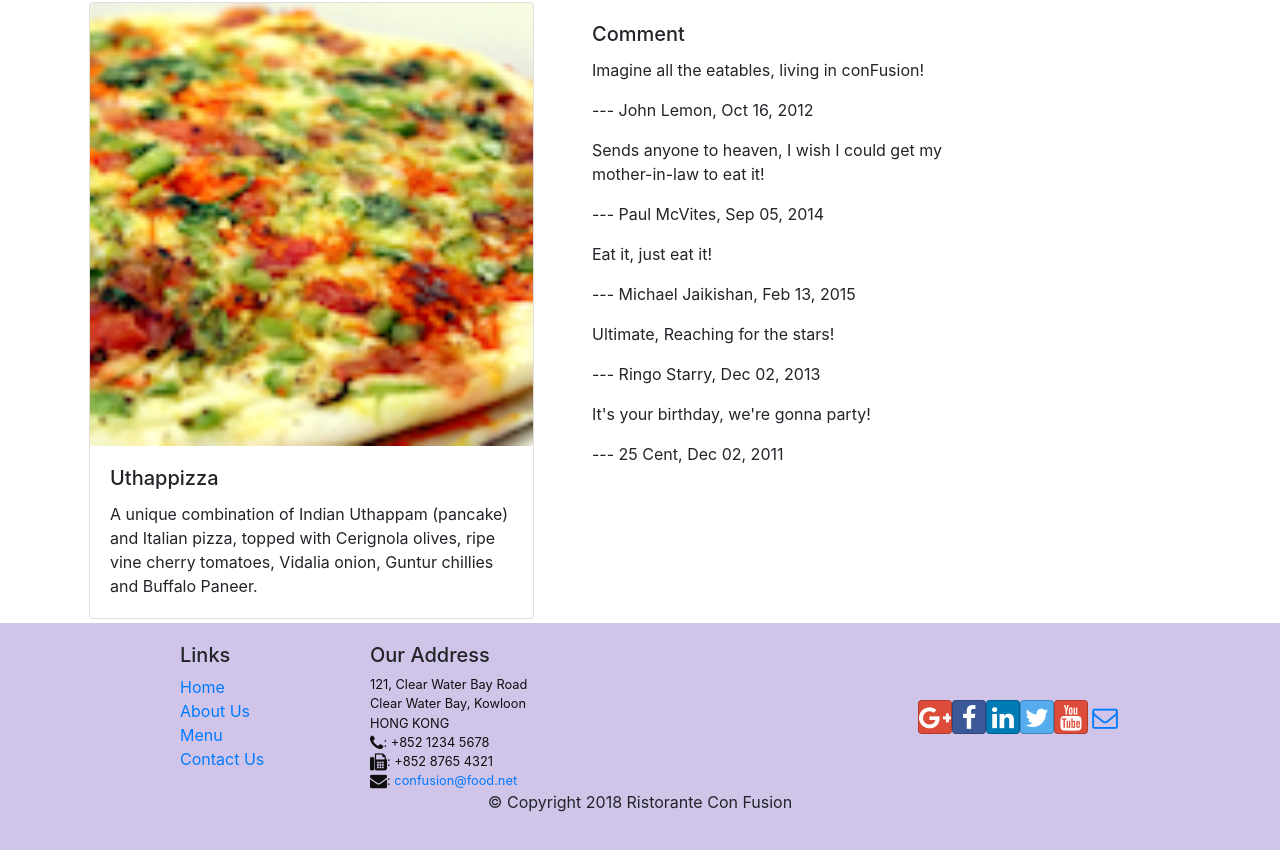
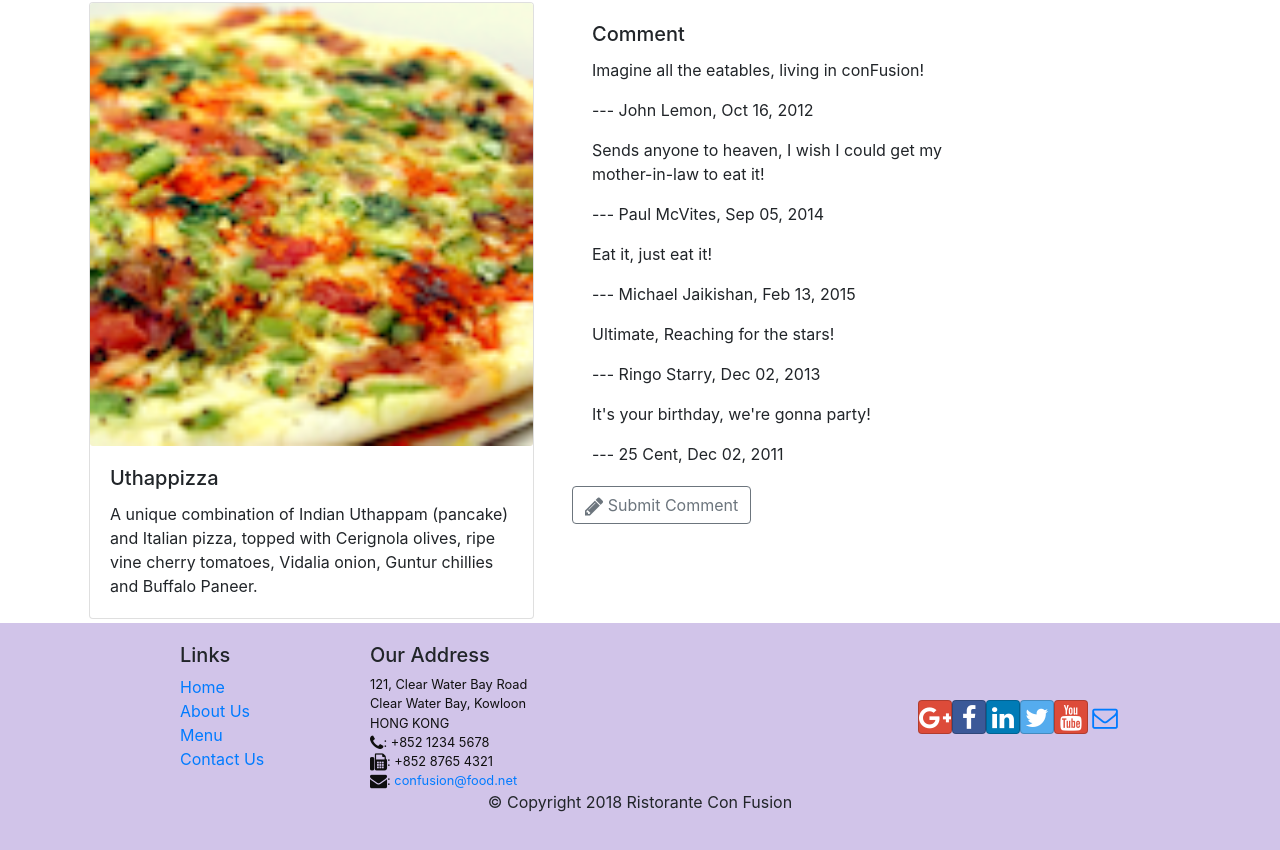
Before and after one commit to ogre0403/Front-End-Web-Development-with-React, a React (Create React App) app: page /menu/0 in a window 1280 px wide. Shown: the part 474-1324 px from the top of the page. Built offline with nearby package versions, Linux system fonts and the light colour scheme.

Commit message:
task1: submit button

```diff
--- a/src/components/DishDetailComponent.js
+++ b/src/components/DishDetailComponent.js
@@ -1,7 +1,15 @@
 import React from 'react'
 
-import { Card, CardImg, CardText, CardBody, CardTitle, Breadcrumb, BreadcrumbItem } from 'reactstrap'
+import { Card, CardImg, CardText, CardBody, CardTitle, Breadcrumb, BreadcrumbItem, Button } from 'reactstrap'
 import { Link } from 'react-router-dom'
+
+const CommentForm = () => {
+  return (
+    <Button outline color="secondary">
+      <span className="fa fa-pencil fa-lg"></span> Submit Comment
+    </Button>
+  )
+}
 
 // function RenderDish({ dish }) {
 // or
@@ -40,6 +48,7 @@
               {comment}
             </CardBody>
           </Card>
+          <CommentForm />
         </div>
       </>
     )
```
